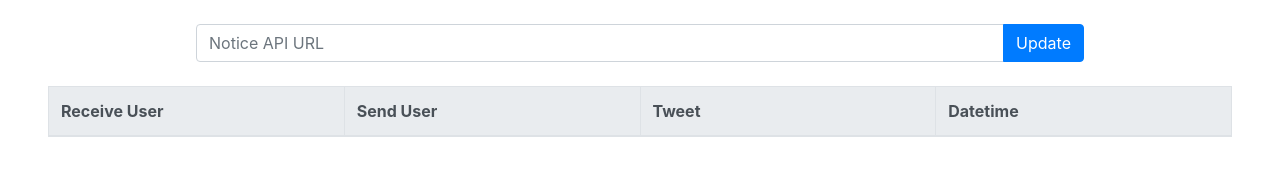
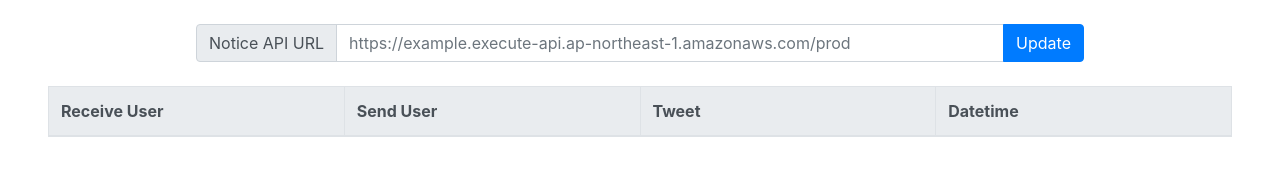
Before and after one commit to Hamchin/Twitter-Notice-Manager, a plain HTML site: page index.html in a window 1280 px wide. Drawn offline with nearby package versions, Linux system fonts and the light colour scheme.

Commit message:
Deploying to gh-pages from  @ 5bdcec85ef01266f06cb9336de12e6789dd1ac91 🚀

```diff
--- a/index.html
+++ b/index.html
@@ -14,7 +14,10 @@
 <body>
     <div class="mx-5">
         <div class="input-group w-75 mx-auto my-4">
-            <input type="text" class="form-control" id="URLInput" placeholder="Notice API URL">
+            <div class="input-group-prepend">
+                <div class="input-group-text">Notice API URL</div>
+            </div>
+            <input type="text" class="form-control" id="URLInput" placeholder="https://example.execute-api.ap-northeast-1.amazonaws.com/prod">
             <div class="input-group-append">
                 <button class="btn btn-primary" id="URLSubmit">Update</button>
             </div>
```
